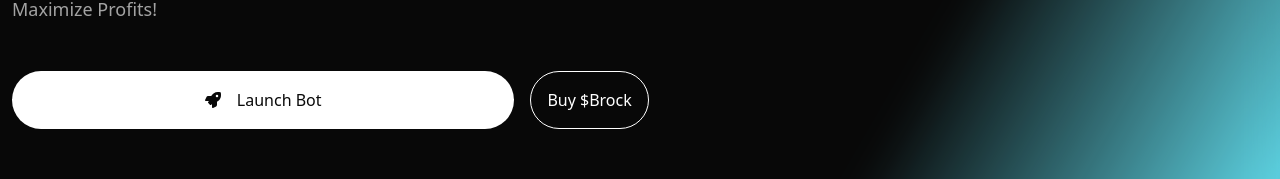
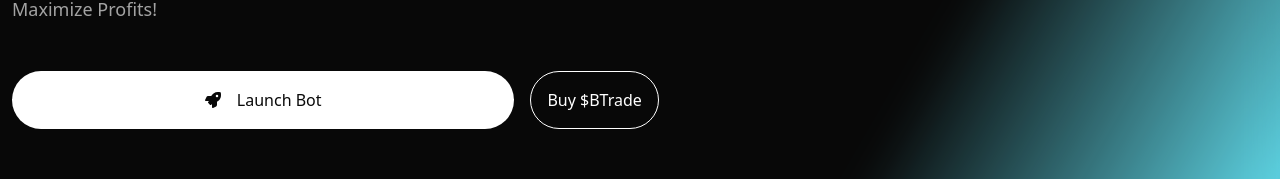
Before and after one commit to Sheriff10/brocktrade, a React (Create React App) app: page / in a window 1280 px wide. Shown: the part 410-589 px from the top of the page. Built offline with nearby package versions, Linux system fonts and the light colour scheme.

Commit message:
added buy links

```diff
--- a/src/container/components/Intro.jsx
+++ b/src/container/components/Intro.jsx
@@ -4,6 +4,9 @@
 import Banner from "./Banner";
 
 export default function Intro() {
+   const navi = (link) => {
+      window.location.href = link;
+   };
    return (
       <div className="intro ">
          <div className="backdrop-blur-lg bg-black bg-opacity-10  py-32">
@@ -11,33 +14,46 @@
             <div className="container ">
                <div className="wrap">
                   <div className="text-wrap leading-10 mb-5">
-                  <span className="text-3xl md:text-6xl font-bold text-white ">
-                    Ultimate Sniping Bot
-                     </span> <br />
                      <span className="text-3xl md:text-6xl font-bold text-white ">
-                        Brock. <span className="text-cyan-300">Trade.</span> <br /> Earn.
+                        Ultimate Sniping Bot
+                     </span>{" "}
+                     <br />
+                     <span className="text-3xl md:text-6xl font-bold text-white ">
+                        Brock. <span className="text-cyan-300">Trade.</span>{" "}
+                        <br /> Earn.
                      </span>
                      <br />
                   </div>
                   <div className="text-wrap">
                      <span className="text-lg text-neutral-400">
-                     Ultimate Sniping Bot: Brock. Trade. Earn. Seize Opportunities, <br /> Maximize Profits!
+                        Ultimate Sniping Bot: Brock. Trade. Earn. Seize
+                        Opportunities, <br /> Maximize Profits!
                      </span>
                   </div>
                </div>
                <div className="btn-wrap mt-5 flex gap-3">
-                  <button className="btn bg-white md:w-[40%] flex gap-3  items-center justify-center text-neutral-950 p-3 rounded-pill font-medium">
-                   <FaRocket />  Launch Bot
+                  <button
+                     className="btn bg-white md:w-[40%] flex gap-3  items-center justify-center text-neutral-950 p-3 rounded-pill font-medium"
+                     onClick={() => navi("https://t.me/Brocktradebott_bot")}
+                  >
+                     <FaRocket /> Launch Bot
                   </button>
-                  <button className="btn border-white text-white p-3 rounded-pill font-medium">
-                     Buy $Brock
+                  <button
+                     className="btn border-white text-white p-3 rounded-pill font-medium"
+                     onClick={() =>
+                        navi(
+                           "https://rock-swap.io/#/swap?outputCurrency=0x7358244e8905c083a479dc353c7da52e473d53b6"
+                        )
+                     }
+                  >
+                     Buy $BTrade
                   </button>
                </div>
             </div>
          </div>
          <div className="wrap">
             <Banner />
-            </div>
+         </div>
          {/* About */}
          <div className="mt-16">
             <About />
```
